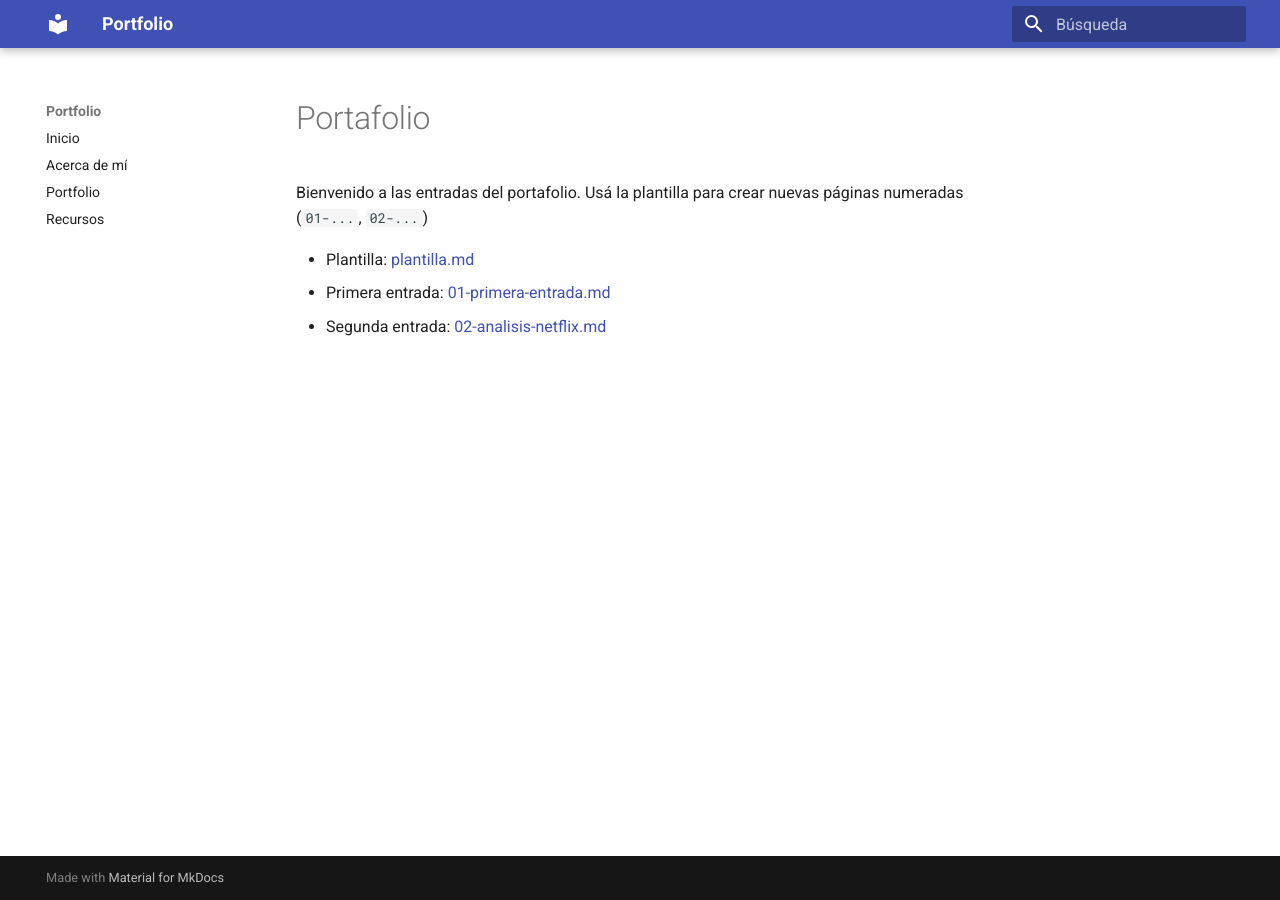
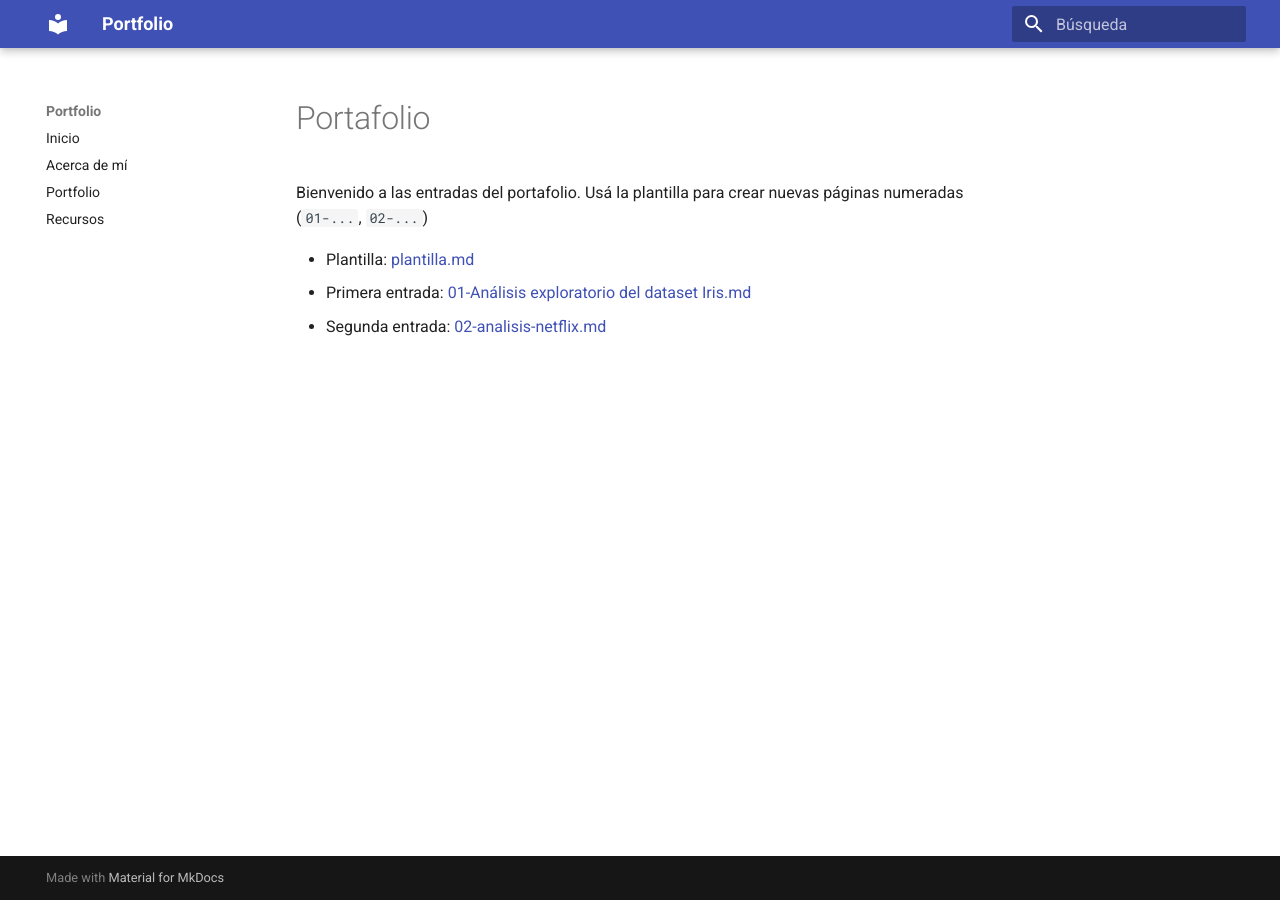
Before and after one commit to naguer019/IA-portfolio, an MkDocs documentation site: the page built from docs/portfolio/index.md, in a window 1280 px wide. Built offline with MkDocs 1.6.1 and Material for MkDocs 9.7.7, drawn with Linux system fonts in a browser that asks for light colours.

Commit message:
Update index.md

```diff
--- a/docs/portfolio/index.md
+++ b/docs/portfolio/index.md
@@ -9,5 +9,5 @@ Bienvenido a las entradas del portafolio. Usá la plantilla para crear nuevas p
 (`01-...`, `02-...`)
 
 - Plantilla: [plantilla.md](plantilla.md)
-- Primera entrada: [01-primera-entrada.md](01-primera-entrada.md)
+- Primera entrada: [01-Análisis exploratorio del dataset Iris.md](01-Análisis%exploratorio%del%dataset%Iris.md)
 - Segunda entrada: [02-analisis-netflix.md](02-analisis-netflix.md)
```
